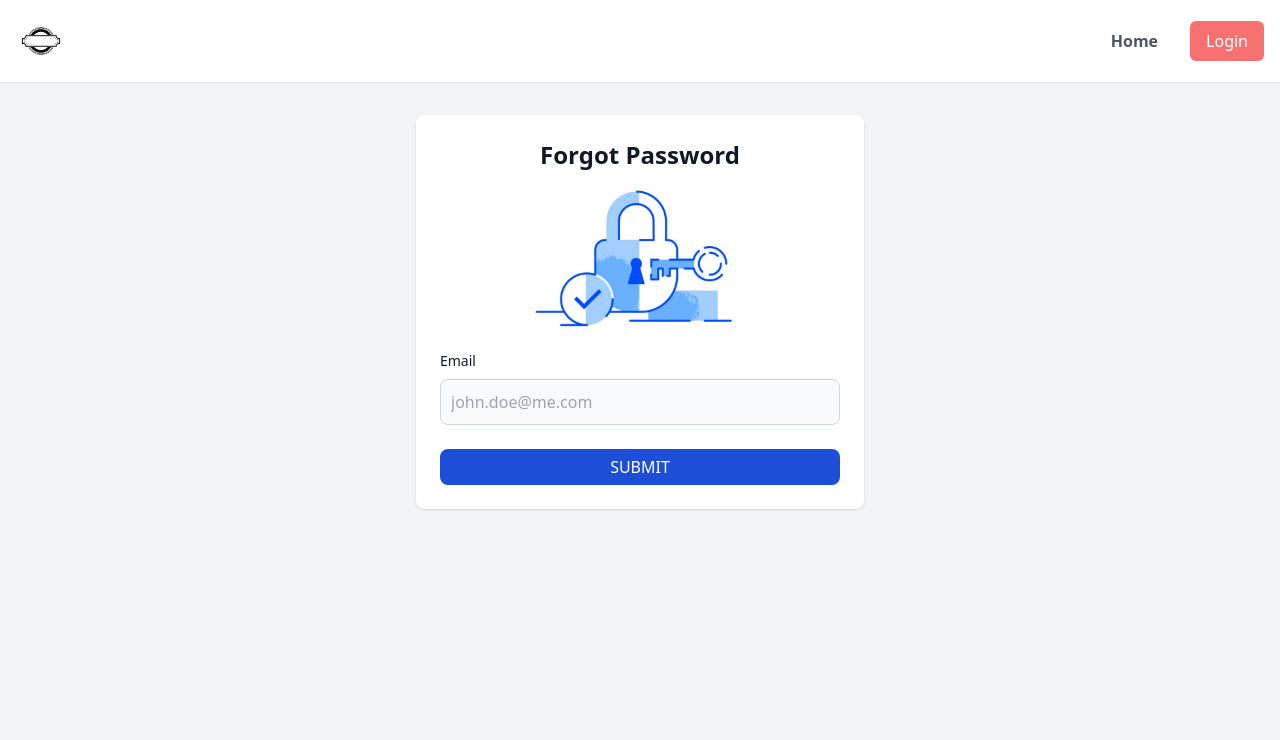
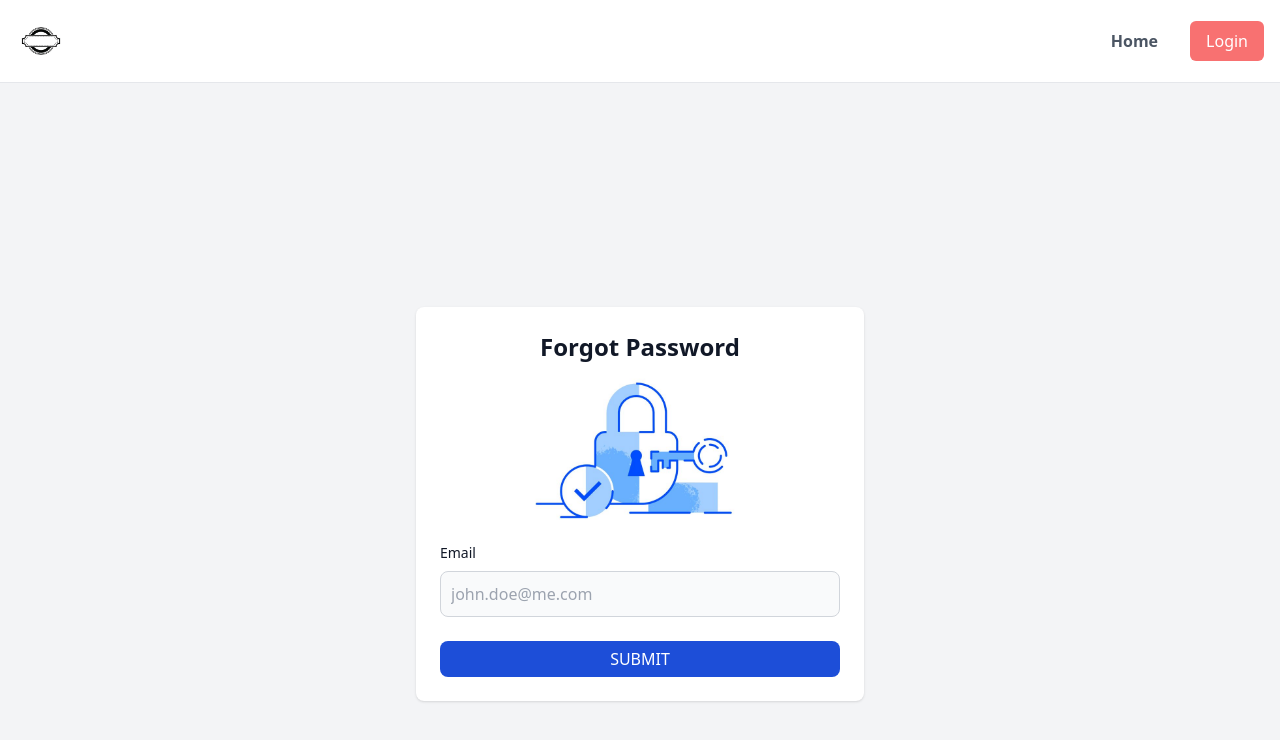
Before and after one commit to Aetyyy/SimpleAuth-NextJS, a Next.js app: page /forgot-password in a window 1280 px wide. Shown: the top 740 px of the page. Built offline with nearby package versions, Linux system fonts and the light colour scheme; no server answers.

Commit message:
Update adding padding at page because navbar is now fixed position

```diff
--- a/src/app/forgot-password/[token]/page.tsx
+++ b/src/app/forgot-password/[token]/page.tsx
@@ -20,7 +20,7 @@ export default async function ForgotPassword({
 
   return (
     <div className="bg-gray-100">
-      <div className="flex flex-col items-center justify-between px-6 py-8 mx-auto h-screen">
+      <div className="flex flex-col items-center justify-between px-6 py-8 pt-56 mx-auto h-screen">
         <div className="w-full bg-white rounded-lg shadow mt-0 max-w-md">
           <div className="p-6 space-y-4">
             <h1 className="text-2xl font-bold text-gray-900">
--- a/src/app/forgot-password/page.tsx
+++ b/src/app/forgot-password/page.tsx
@@ -5,7 +5,7 @@ import Image from "next/image";
 export default function ForgotPassword() {
   return (
     <div className="bg-gray-100">
-      <div className="flex flex-col items-center justify-between px-6 py-8 mx-auto h-screen">
+      <div className="flex flex-col items-center justify-between px-6 py-8 pt-56 mx-auto h-screen">
         <div className="w-full bg-white rounded-lg shadow mt-0 max-w-md">
           <div className="p-6">
             <h1 className="text-2xl text-center font-bold text-gray-900">
```
